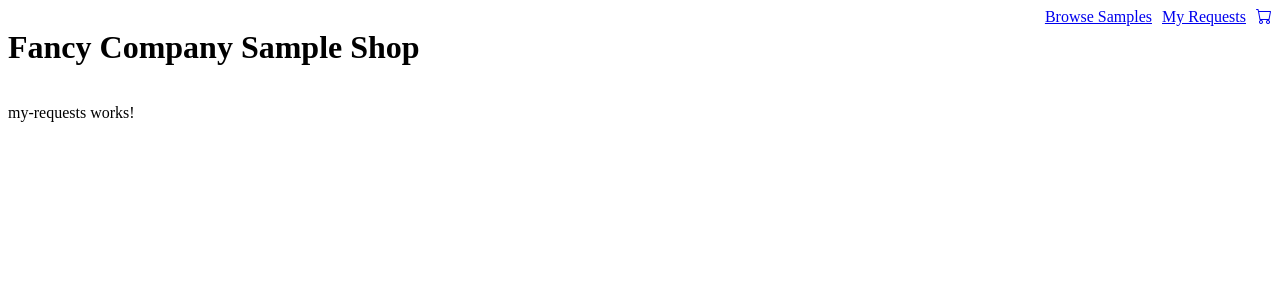
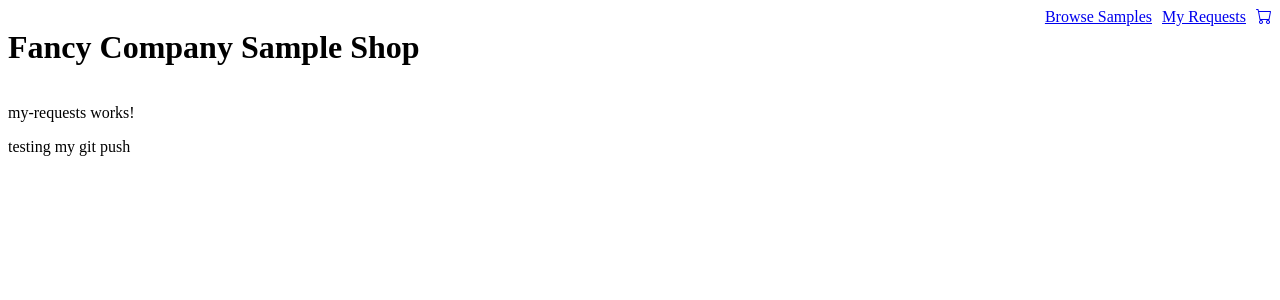
Before and after one commit to Dataworks-Development-Public/Freezerworks-API-Demo, an Angular app in the folder fw-shopping-browser/: page /my-requests in a window 1280 px wide. Shown: the top 300 px of the page. Built offline with nearby package versions, Linux system fonts and the light colour scheme.

Commit message:
testing git push from my machine

```diff
--- a/fw-shopping-browser/src/app/my-requests/my-requests.component.html
+++ b/fw-shopping-browser/src/app/my-requests/my-requests.component.html
@@ -1 +1,2 @@
 <p>my-requests works!</p>
+<p>testing my git push</p>
```
